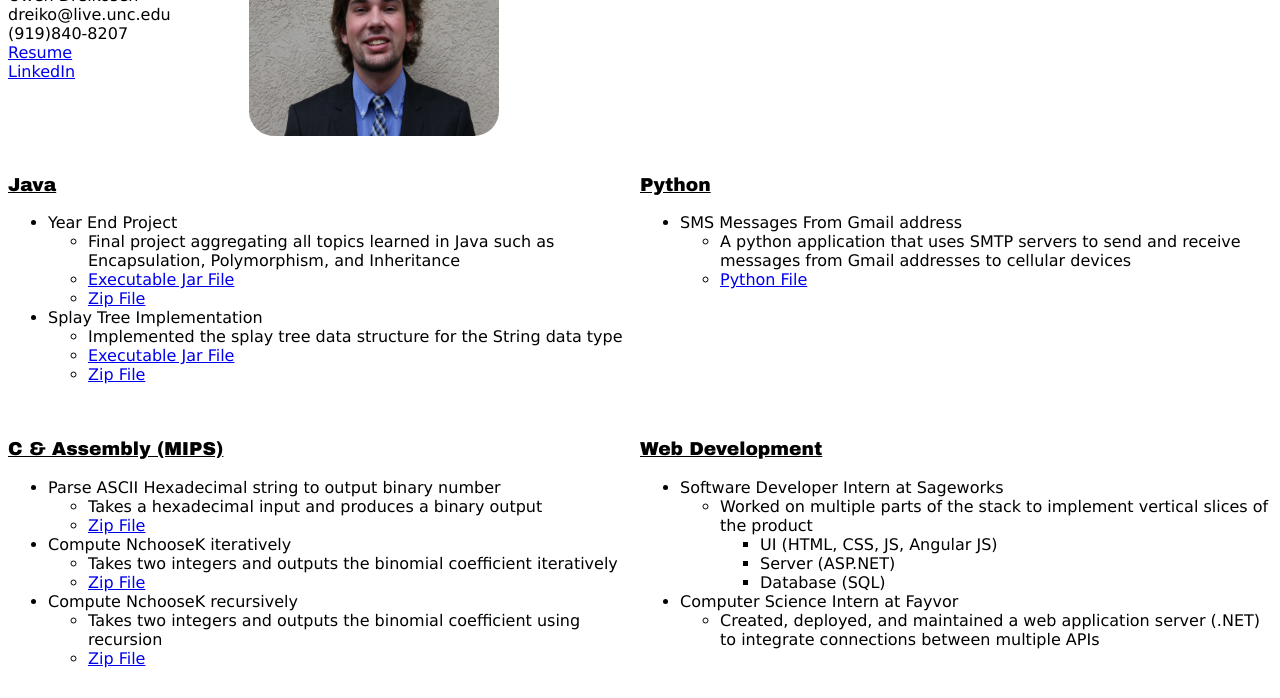
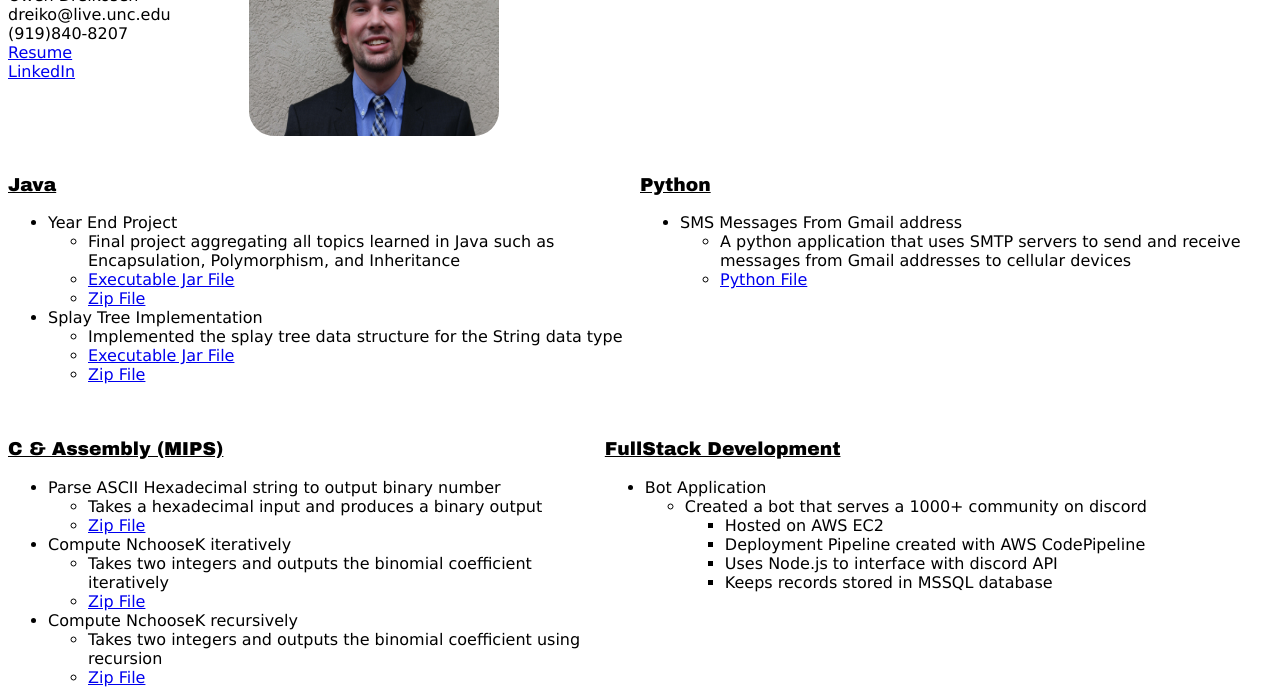
Before and after one commit to odreikosen/odreikosen.github.io, a plain HTML site: page index.html in a window 1280 px wide. Shown: the part 102-800 px from the top of the page. Drawn offline with Linux system fonts and the light colour scheme.

Commit message:
Update resume

```diff
--- a/index.html
+++ b/index.html
@@ -104,27 +104,21 @@
     </ul>
   </div>
   <div class="column" id="web">
-    <h3> <u> Web Development</u></h3>
+    <h3> <u> FullStack Development</u></h3>
     <ul>
         <li>
-            Software Developer Intern at Sageworks
+            Bot Application
             <ul>
                 <li>
-                    Worked on multiple parts of the stack to implement vertical slices of the product
+                    Created a bot that serves a 1000+ community on discord
                     <ul>
-                        <li>UI (HTML, CSS, JS, Angular JS) </li>
-                        <li> Server (ASP.NET) </li>
-                        <li> Database (SQL) </li>
+                        <li>Hosted on AWS EC2 </li>
+                        <li>Deployment Pipeline created with AWS CodePipeline </li>
+                        <li>Uses Node.js to interface with discord API</li>
+                        <li>Keeps records stored in MSSQL database</li>
                     </ul>
                 </li>
             </ul>
-        </li>
-        <li> Computer Science Intern at Fayvor
-          <ul>
-            <li>
-              Created, deployed, and maintained a web application server (.NET) to integrate connections between multiple APIs
-            </li>
-          </ul>
         </li>
     </ul>
   </div>
```
Also changed, not shown: 1 other file.
